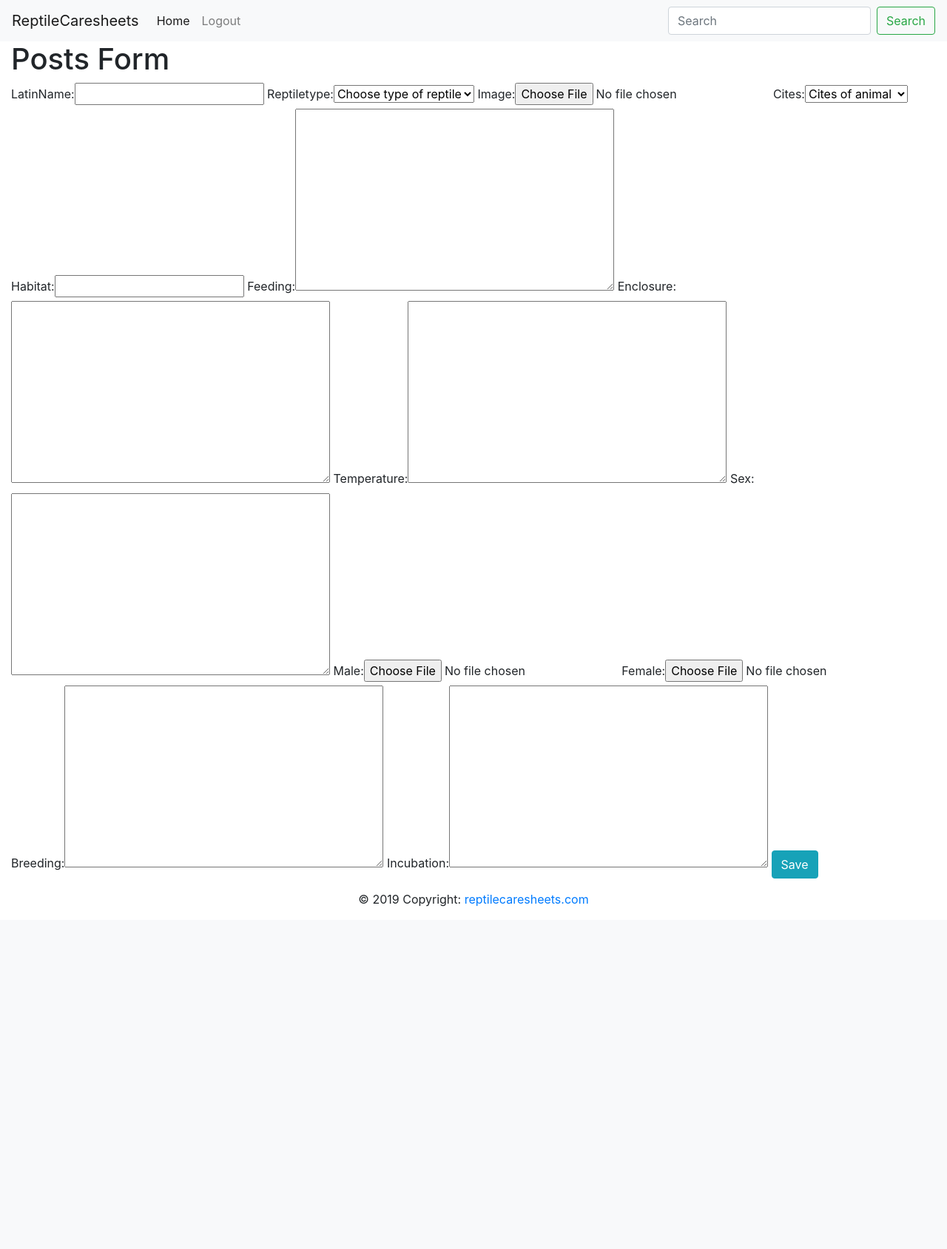
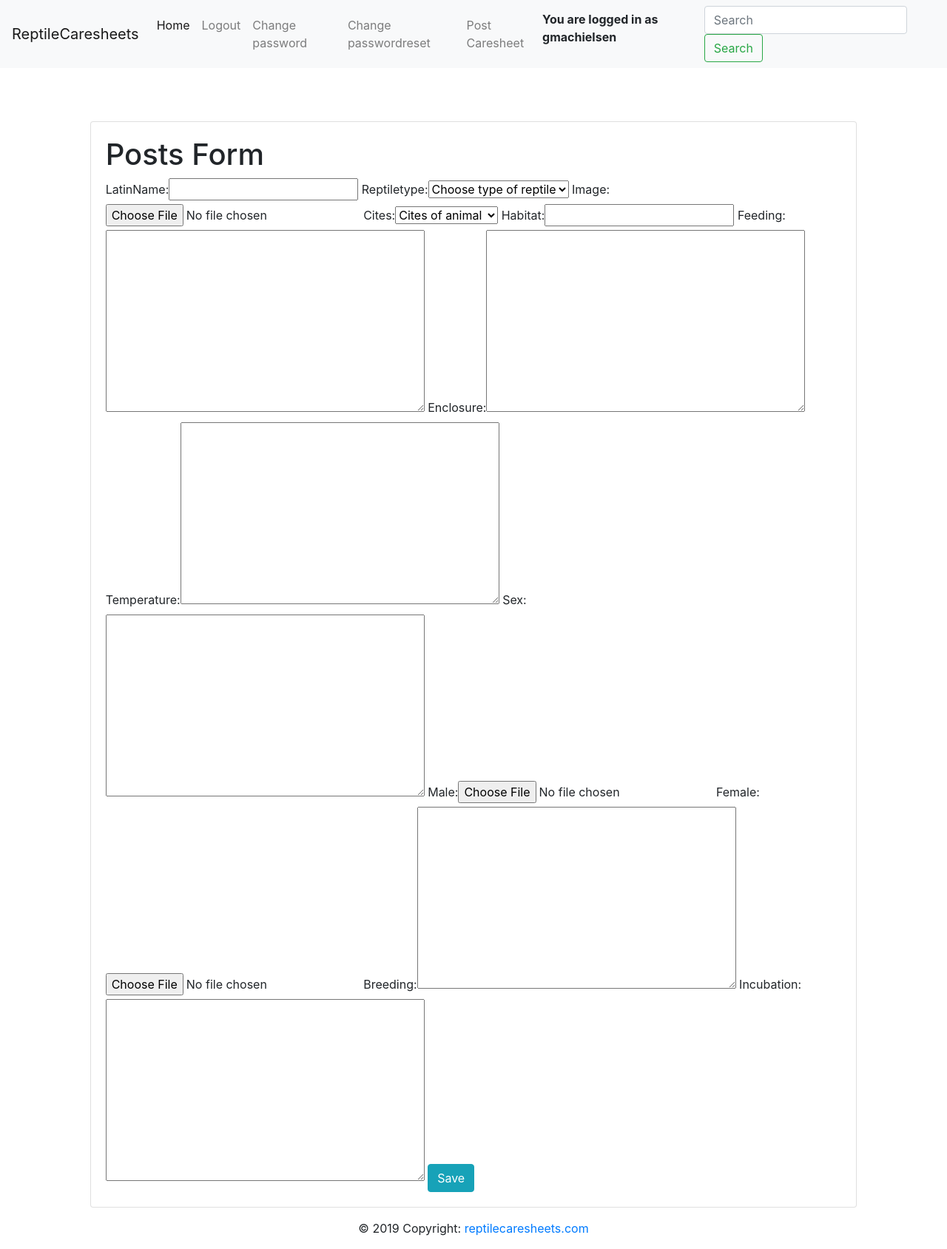
Before and after one commit to gmachielsen/project_three, a Django app: page /post_form.html in a window 1280 px wide. Shown: the whole page at 74% size. Before the commit the page ends 1226 px from the top, so only its background shows below. Run offline with Django 3.2, Linux system fonts and the light colour scheme; a user stored in the database is signed in; some libraries are stand-ins or nearby versions.

Commit message:
post-form and password reset

```diff
--- /dev/null
+++ b/accounts/templates/registration/password_reset_email.html
@@ -0,0 +1,3 @@
+Someone asked for password reset for email {{ email }}. Follow the link below:
+
+{{ protocol}}://{{ domain }}{% url 'password_reset_confirm' uidb64=uid token=token %}
--- a/accounts/urls.py
+++ b/accounts/urls.py
@@ -5,5 +5,5 @@ from . import views
 urlpatterns = [
     path('accounts/', include("django.contrib.auth.urls")),
     path('register', views.register, name= 'register'),
-    # path('login', views.login, name='login'),
+    path('change_password', views.change_password, name='password_change')# path('login', views.login, name='login'),
 ]
--- a/accounts/views.py
+++ b/accounts/views.py
@@ -12,6 +12,7 @@ def register(request):
         form = RegisterForm(request.POST)
         if form.is_valid():
             user = form.save()
+
             username = form.cleaned_data.get('username')
             email = form.cleaned_data.get('email')
             raw_password1 = form.cleaned_data.get('password1')
@@ -26,6 +27,9 @@ def register(request):
 
     return render(request, "registration/register.html", {"form": form})
 
+
+def change_password(request):
+    return render(request, 'registration/password_change_form.html', {"form": form})
 # def login(request):
 #     if request.method == 'POST':
 #         login = AuthenticationForm(request.POST)
--- a/caresheets/settings.py
+++ b/caresheets/settings.py
@@ -25,7 +25,7 @@ SECRET_KEY = '$_9ja&6=vwx3cequ4tyh=62y9nqxk6==t&a4eikgq6#zwz*n)e'
 # SECURITY WARNING: don't run with debug turned on in production!
 DEBUG = True
 
-ALLOWED_HOSTS = ['127.0.0.1']
+ALLOWED_HOSTS = ['codeinstitutecaresheets.herokuapp.com']
 # 127.0.0.1
 # codeinstitutecaresheets.herokuapp.com
 # Application definition
@@ -37,6 +37,7 @@ INSTALLED_APPS = [
     'django.contrib.sessions',
     'django.contrib.messages',
     'django.contrib.staticfiles',
+    'django_forms_bootstrap',
     'accounts',
     'posts',
 ]
--- a/posts/templates/posts/post_form.html
+++ b/posts/templates/posts/post_form.html
@@ -1,11 +1,22 @@
 {% extends 'base.html' %}
+{% load bootstrap_tags %}
 
 {% block content %}
-
-<h1>Posts Form</h1>
-<form method="POST" enctype="multipart/form-data">
-       {% csrf_token %}
-       {{ form }}
-       <button type="submit" class="btn btn-info">Save</button>
-</form>
+<br/>
+<br/>
+<br/>
+<div class="row justify-content-center">
+  <div class="col-10">
+    <div class="card">
+      <div class="card-body">
+          <h1>Posts Form</h1>
+            <form method="POST" enctype="multipart/form-data">
+                   {% csrf_token %}
+                   {{ form | as_bootstrap }}
+                   <button type="submit" class="btn btn-info">Save</button>
+            </form>
+      </div>
+    </div>
+  </div>
+</div>
 {% endblock %}
--- a/posts/views.py
+++ b/posts/views.py
@@ -7,8 +7,8 @@ def post_list(request):
 def post_detail(request):
     return render(request, 'posts/post_detail.html', {})
 
-def post_form(request):
-    return render(request, 'posts/post_form.html', {})
+# def post_form(request):
+#     return render(request, 'posts/post_form.html', {})
 
 def post_form(request):
 
--- a/templates/base.html
+++ b/templates/base.html
@@ -12,7 +12,7 @@
   </head>
   <body>
     <nav class="navbar navbar-expand-lg navbar-light bg-light">
-      <a class="navbar-brand" href="#">ReptileCaresheets</a>
+      <a class="navbar-brand" href="/">ReptileCaresheets</a>
       <button class="navbar-toggler" type="button" data-toggle="collapse" data-target="#navbarSupportedContent" aria-controls="navbarSupportedContent" aria-expanded="false" aria-label="Toggle navigation">
         <span class="navbar-toggler-icon"></span>
       </button>
@@ -20,12 +20,23 @@
       <div class="collapse navbar-collapse" id="navbarSupportedContent">
         <ul class="navbar-nav mr-auto">
           <li class="nav-item active">
-            <a class="nav-link" href="#">Home <span class="sr-only">(current)</span></a>
+            <a class="nav-link" href="/">Home <span class="sr-only">(current)</span></a>
           </li>
           {% if user.is_authenticated %}
           <li class="nav-item">
             <a class="nav-link" href="{% url 'logout' %}">Logout</a>
           </li>
+          <li class="nav-item">
+            <a class="nav-link" href="{% url 'password_change' %}">Change password</a>
+          </li>
+          <li class="nav-item">
+            <a class="nav-link" href="{% url 'password_reset' %}">Change passwordreset</a>
+          </li>
+          <li class="nav-item">
+            <a class="nav-link" href="{% url 'post_form' %}">Post Caresheet</a>
+          </li>
+
+          <strong>You are logged in as {{ user.username }}</strong>
           {% else %}
           <li class="nav-item">
             <a class="nav-link" href="{% url 'register' %}">Register</a>
```
Also changed, not shown: accounts/templates/registration/login.html (+15 -4 lines), accounts/templates/registration/password_change_done.html (added, +7 -0 lines), accounts/templates/registration/password_change_form.html (added, +10 -0 lines), accounts/templates/registration/password_reset_complete.html (added, +7 -0 lines), accounts/templates/registration/password_reset_confirm.html (added, +17 -0 lines), db.sqlite3.
